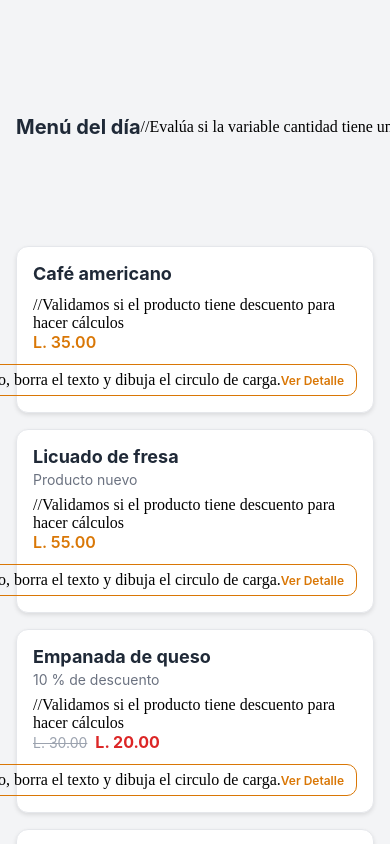
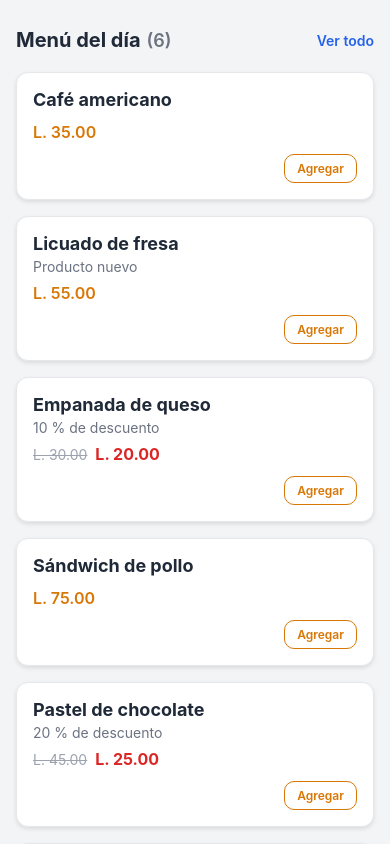
Before and after one commit to obedcasana/ProgramacionMovil2026, a React Native app in the folder MyRoutineApp/: screen / in a window 390 px wide. Built offline with nearby package versions, Linux system fonts and the light colour scheme.

Commit message:
Corrigiendo comentarios que no quedaron debidamente comentados y causaban error en el npxexpostart.

```diff
--- a/MyRoutineApp/components/CustomButton.tsx
+++ b/MyRoutineApp/components/CustomButton.tsx
@@ -18,22 +18,24 @@ type CustomButtonProps = {
 export default function CustomButton({title, onPressButton, variant = 'principal',tamaño = 'mediano', anchoCompleto = false, inhabilitado = false, enProceso = false,}: CustomButtonProps){
     const estaBloqueado = inhabilitado || enProceso;
     return(
+        /*Si anchoCompleto es verdadero, aplica el estilo, sino no. Mismo caso con estaBloqueado.*/
         <TouchableOpacity
           style={[
             styles.button,
             styles[variant],
             styles[tamaño],
-            //Si anchoCompleto es verdadero, aplica el estilo, sino no. Mismo caso con estaBloqueado.
             anchoCompleto && styles.anchoCompleto,
             estaBloqueado && styles.inhabilitado,
           ]}
           onPress={onPressButton}
           disabled={estaBloqueado}
         >
-            //Si enProceso es verdadero, borra el texto y dibuja el circulo de carga.
+
             {enProceso ? (
               <ActivityIndicator color={variant === 'principal' ? '#fff' : '#D97706'} />
-            ) : (
+            )
+            /*Si enProceso es verdadero, borra el texto y dibuja el circulo de carga.*/
+            : (
                 //Si enProceso es falso, muestra el texto normal del botón con sus estilos correspondientes enviados al CustomButton (variant y tamaño).
               <Text style={[styles.buttonText, styles[`text_${variant}`], styles[`text_${tamaño}`]]}>
                 {title}
--- a/MyRoutineApp/components/EncabezadoSeccion.tsx
+++ b/MyRoutineApp/components/EncabezadoSeccion.tsx
@@ -12,12 +12,12 @@ export default function EncabezadoSeccion({ titulo, cantidad, onVerTodo }: Encab
         <View style={styles.container}>
             <View style={styles.tituloContainer}>
                 <Text style={styles.titulo}>{titulo}</Text>
-                //Evalúa si la variable cantidad tiene un valor asignado, si lo tiene, dibuja un componente de texto con el número entre parentesis.
+                {/*Evalúa si la variable cantidad tiene un valor asignado, si lo tiene, dibuja un componente de texto con el número entre parentesis.*/}
                 {cantidad !== undefined && (
                     <Text style={styles.cantidad}>({cantidad})</Text>
                 )}
             </View>
-            //Evalúa si le enviaron una función onVerTodo, si la tiene, dibuja el botón interactivo, sino no lo muestra.
+            {/*Evalúa si le enviaron una función onVerTodo, si la tiene, dibuja el botón interactivo, sino no lo muestra.*/}
             {onVerTodo && (
                 <TouchableOpacity onPress={onVerTodo}>
                     <Text style={styles.enlaceVerTodo}>Ver todo</Text>
--- a/MyRoutineApp/components/TarjetaProducto.tsx
+++ b/MyRoutineApp/components/TarjetaProducto.tsx
@@ -18,7 +18,7 @@ export default function TarjetaProducto({ producto, onSeleccionar }: TarjetaProd
                 <Text style={styles.nombre}>{producto.nombre}</Text>
                 <Text style={styles.descripcion}>{producto.observaciones}</Text>
 
-                //Validamos si el producto tiene descuento para hacer cálculos
+                {/*Validamos si el producto tiene descuento para hacer cálculos*/}
                 {tieneDescuento ? (
                     <View style={styles.precioContainer}>
                         <Text style={styles.precioTachado}>
@@ -37,7 +37,7 @@ export default function TarjetaProducto({ producto, onSeleccionar }: TarjetaProd
 
             <View style={styles.buttonContainer}>
                 <CustomButton
-                    title="Ver Detalle"
+                    title="Agregar"
                     variant="alternativa"
                     tamaño="pequeño"
                     onPressButton={() => onSeleccionar(producto)}
```
